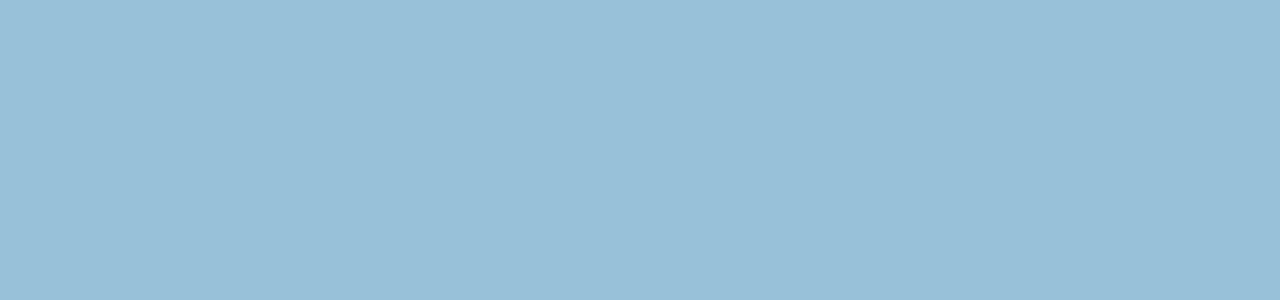
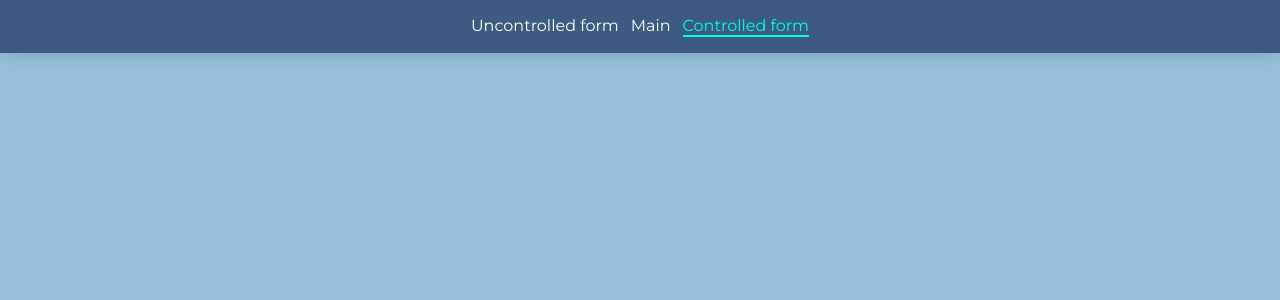
Before and after one commit to Deolys/react-forms, a React (Vite) app: page /controlled-form in a window 1280 px wide. Before the commit this address had no page. Shown: the top 300 px of the page. Built offline with nearby package versions, Linux system fonts and the light colour scheme.

Commit message:
feat: add route for controlled form

```diff
--- /dev/null
+++ b/src/pages/controlled-form-page/controlled-form-page.tsx
@@ -0,0 +1,12 @@
+import type { JSX } from 'react';
+import { Header } from '@/components/header';
+
+export function ControlledFormPage(): JSX.Element {
+  return (
+    <>
+      <Header />
+    </>
+  );
+}
+
+export default ControlledFormPage;
--- /dev/null
+++ b/src/pages/controlled-form-page/index.ts
@@ -0,0 +1 @@
+export { ControlledFormPage } from './controlled-form-page';
--- a/src/routes.tsx
+++ b/src/routes.tsx
@@ -2,12 +2,14 @@ import type { JSX } from 'react';
 import { Route, Routes } from 'react-router-dom';
 import { MainPage } from './pages/main-page';
 import { UncontrolledFormPage } from './pages/uncontrolled-form-page';
+import { ControlledFormPage } from './pages/controlled-form-page';
 
 export const PageRoutes = (): JSX.Element => {
   return (
     <Routes>
       <Route path="/" element={<MainPage />} />
       <Route path="/uncontrolled-form" element={<UncontrolledFormPage />} />
+      <Route path="/controlled-form" element={<ControlledFormPage />} />
     </Routes>
   );
 };
```
